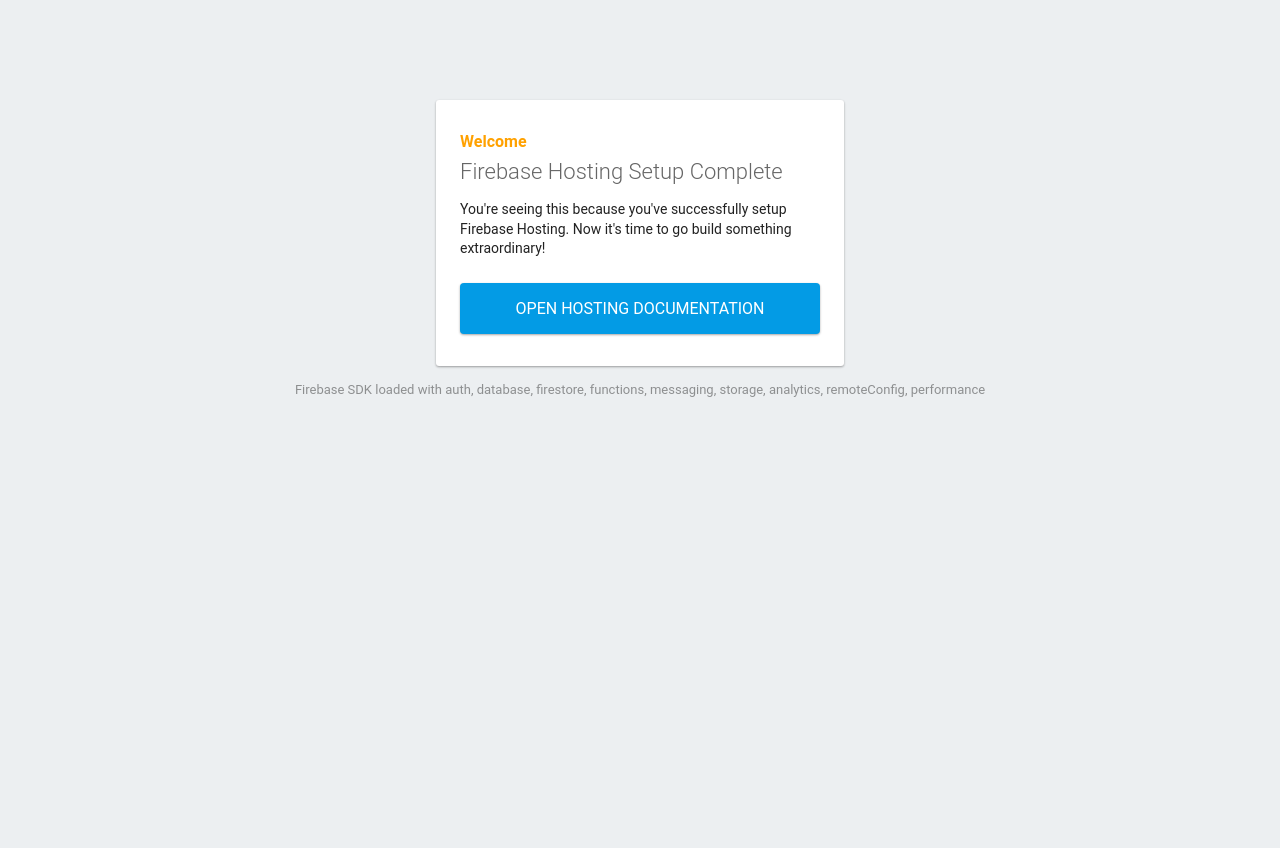
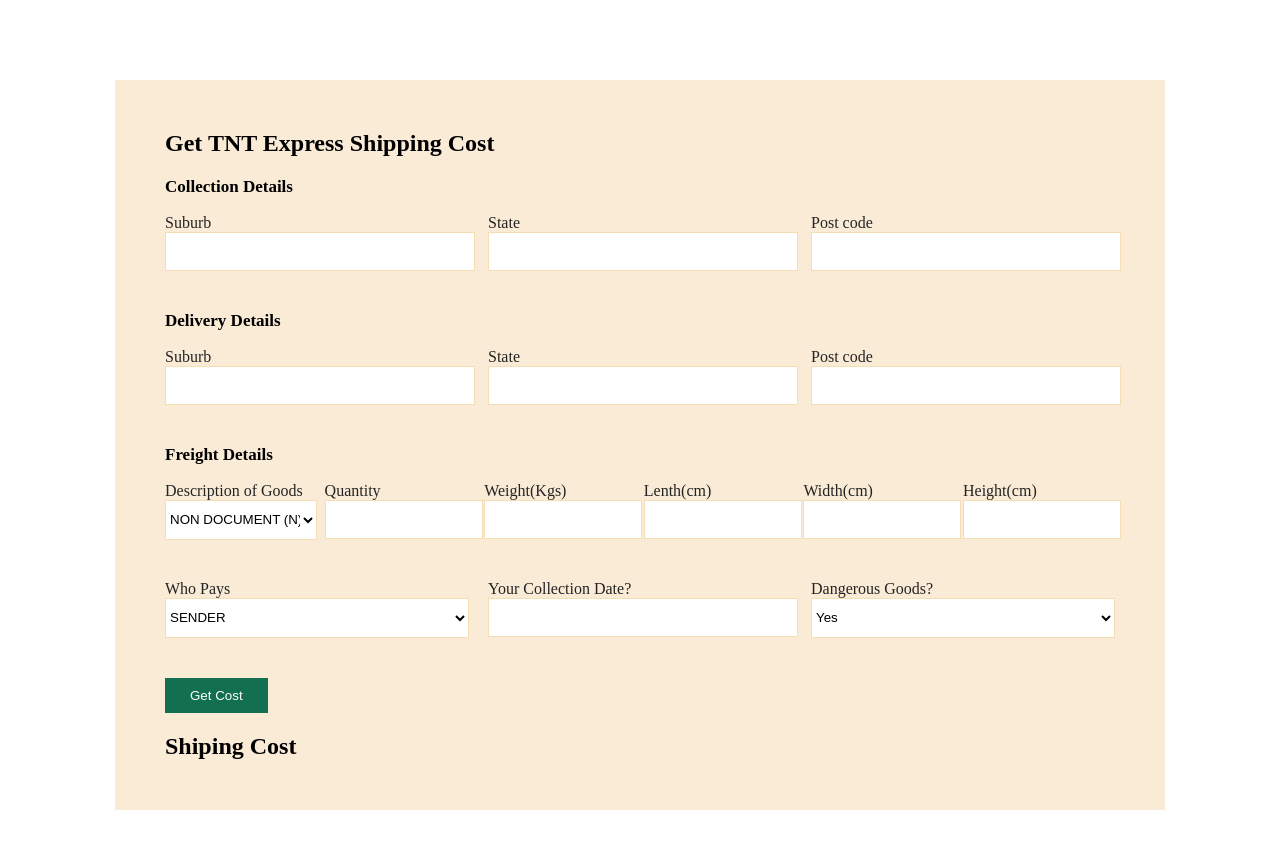
Before and after one commit to coder-mahfuz/tntExpress, a plain HTML site: page public/index.html in a window 1280 px wide. Before the commit the page ends 800 px from the top, so only its background shows below. Drawn offline with Linux system fonts and the light colour scheme; some packages are replaced by stand-ins of ours.

Commit message:
firebase

```diff
--- a/public/index.html
+++ b/public/index.html
@@ -1,89 +1,168 @@
 <!DOCTYPE html>
-<html>
-  <head>
-    <meta charset="utf-8">
-    <meta name="viewport" content="width=device-width, initial-scale=1">
-    <title>Welcome to Firebase Hosting</title>
+<html lang="en">
 
-    <!-- update the version number as needed -->
-    <script defer src="/__/firebase/9.13.0/firebase-app-compat.js"></script>
-    <!-- include only the Firebase features as you need -->
-    <script defer src="/__/firebase/9.13.0/firebase-auth-compat.js"></script>
-    <script defer src="/__/firebase/9.13.0/firebase-database-compat.js"></script>
-    <script defer src="/__/firebase/9.13.0/firebase-firestore-compat.js"></script>
-    <script defer src="/__/firebase/9.13.0/firebase-functions-compat.js"></script>
-    <script defer src="/__/firebase/9.13.0/firebase-messaging-compat.js"></script>
-    <script defer src="/__/firebase/9.13.0/firebase-storage-compat.js"></script>
-    <script defer src="/__/firebase/9.13.0/firebase-analytics-compat.js"></script>
-    <script defer src="/__/firebase/9.13.0/firebase-remote-config-compat.js"></script>
-    <script defer src="/__/firebase/9.13.0/firebase-performance-compat.js"></script>
-    <!--
-      initialize the SDK after all desired features are loaded, set useEmulator to false
-      to avoid connecting the SDK to running emulators.
-    -->
-    <script defer src="/__/firebase/init.js?useEmulator=true"></script>
+<head>
+  <meta charset="UTF-8">
+  <meta http-equiv="X-UA-Compatible" content="IE=edge">
+  <meta name="viewport" content="width=device-width, initial-scale=1.0">
+  <link rel="stylesheet" href="style.css">
+  <title>TNT Express</title>
+</head>
 
-    <style media="screen">
-      body { background: #ECEFF1; color: rgba(0,0,0,0.87); font-family: Roboto, Helvetica, Arial, sans-serif; margin: 0; padding: 0; }
-      #message { background: white; max-width: 360px; margin: 100px auto 16px; padding: 32px 24px; border-radius: 3px; }
-      #message h2 { color: #ffa100; font-weight: bold; font-size: 16px; margin: 0 0 8px; }
-      #message h1 { font-size: 22px; font-weight: 300; color: rgba(0,0,0,0.6); margin: 0 0 16px;}
-      #message p { line-height: 140%; margin: 16px 0 24px; font-size: 14px; }
-      #message a { display: block; text-align: center; background: #039be5; text-transform: uppercase; text-decoration: none; color: white; padding: 16px; border-radius: 4px; }
-      #message, #message a { box-shadow: 0 1px 3px rgba(0,0,0,0.12), 0 1px 2px rgba(0,0,0,0.24); }
-      #load { color: rgba(0,0,0,0.4); text-align: center; font-size: 13px; }
-      @media (max-width: 600px) {
-        body, #message { margin-top: 0; background: white; box-shadow: none; }
-        body { border-top: 16px solid #ffa100; }
-      }
-    </style>
-  </head>
-  <body>
-    <div id="message">
-      <h2>Welcome</h2>
-      <h1>Firebase Hosting Setup Complete</h1>
-      <p>You're seeing this because you've successfully setup Firebase Hosting. Now it's time to go build something extraordinary!</p>
-      <a target="_blank" href="https://firebase.google.com/docs/hosting/">Open Hosting Documentation</a>
+<body>
+  <div class="main_container">
+    <div class="container">
+      <div class="main_heading">
+        <h2>Get TNT Express Shipping Cost</h2>
+      </div>
+      <form id="form">
+        <div class="form">
+
+          <!-- Collectio Details-->
+          <h3>Collection Details</h3>
+          <div class="collection">
+            <!-- suburb -->
+            <div>
+              <label for="csuburb">Suburb</label><br>
+              <input type="text" id="csuburb" name="csuburb"><br>
+            </div>
+            <!-- suburb -->
+
+
+            <!-- stat -->
+            <div>
+              <label for="cstate">State</label><br>
+              <input type="text" id="cstate" name="cstate"><br>
+            </div>
+            <!-- stat -->
+
+            <!-- Post code -->
+            <div>
+              <label for="cpcode">Post code</label><br>
+              <input type="text" id="cpcode" name="cpcode"><br>
+            </div>
+            <!-- Post code -->
+          </div>
+          <!-- Collectio Details-->
+
+          <!-- Delivery Details-->
+          <h3>Delivery Details</h3>
+          <div class="delivery">
+            <!-- suburb -->
+            <div>
+              <label for="dsuburb">Suburb</label><br>
+              <input type="text" id="dsuburb" name="dsuburb"><br>
+            </div>
+            <!-- suburb -->
+
+
+            <!-- stat -->
+            <div>
+              <label for="dstate">State</label><br>
+              <input type="text" id="dstate" name="dstate"><br>
+            </div>
+            <!-- stat -->
+
+            <!-- Post code -->
+            <div>
+              <label for="dpcode">Post code</label><br>
+              <input type="text" id="dpcode" name="dpcode"><br>
+            </div>
+            <!-- Post code -->
+
+            <!-- <div>
+                        <label for="collection_date">Collection Date</label><br>
+                        <select name="collection_date" id="collection_date" form="form">
+                          <option value="26/10/2022">26 Oct</option>
+                          <option value="27/10/2022">27 Oct</option>
+                          <option value="28/10/2022">28 Oct</option>
+                          <option value="31/10/2022">31 Oct</option>
+                          <option value="01/11/2022">01 Nov</option>
+                          <option value="02/11/2022">02 Nov</option>
+                          <option value="03/11/2022">03 Nov</option>
+                        </select>
+                      </div> -->
+          </div>
+          <!-- Delivery Details-->
+
+          <!-- Dimension -->
+          <h3>Freight Details</h3>
+          <div class="dimension">
+            <div>
+              <label for="goods_description">Description of Goods</label><br>
+              <select name="goods_description" id="goods_description" form="form">
+                <option value="N">NON DOCUMENT (N)</option>
+                <option value="D">DOCUMENT (D)</option>
+              </select>
+            </div>
+
+
+            <div>
+              <label for="quantity">Quantity</label><br>
+              <input type="number" id="quantity" name="quantity"><br>
+            </div>
+
+            <div>
+              <label for="weight">Weight(Kgs)</label><br>
+              <input type="number" id="weight" name="weight"><br>
+            </div>
+
+            <div>
+              <label for="lenth">Lenth(cm)</label><br>
+              <input type="text" id="lenth" name="lenth"><br>
+            </div>
+
+            <div>
+              <label for="width">Width(cm)</label><br>
+              <input type="text" id="width" name="width"><br>
+            </div>
+
+            <div>
+              <label for="height">Height(cm)</label><br>
+              <input type="text" id="height" name="height"><br>
+            </div>
+
+          </div>
+          <!-- Dimension -->
+
+          <!-- Freight Details  -->
+          <div class="details">
+            <div>
+              <label for="payer">Who Pays</label><br>
+              <select name="payer" id="payer" form="form">
+                <option value="S">SENDER</option>
+              </select>
+            </div>
+
+
+            <div>
+              <label for="collection_date">Your Collection Date?</label><br>
+              <input type="text" id="collection_date" name="collection_date"><br>
+            </div>
+
+            <div>
+              <label for="dgoods">Dangerous Goods?</label><br>
+              <select name="dgoods" id="dgoods" form="form">
+                <option value="true">Yes</option>
+                <option value="false">No</option>
+              </select>
+            </div>
+
+          </div>
+          <!-- Freight Details  -->
+
+        </div>
+
+        <button type="submit" id="get_cost">Get Cost</button>
+      </form>
+      <div class="cost">
+        <h2>Shiping Cost</h2>
+        <p id="show_cost"></p>
+      </div>
     </div>
-    <p id="load">Firebase SDK Loading&hellip;</p>
 
-    <script>
-      document.addEventListener('DOMContentLoaded', function() {
-        const loadEl = document.querySelector('#load');
-        // // 🔥🔥🔥🔥🔥🔥🔥🔥🔥🔥🔥🔥🔥🔥🔥🔥🔥🔥🔥🔥🔥🔥🔥🔥🔥🔥🔥🔥🔥🔥🔥
-        // // The Firebase SDK is initialized and available here!
-        //
-        // firebase.auth().onAuthStateChanged(user => { });
-        // firebase.database().ref('/path/to/ref').on('value', snapshot => { });
-        // firebase.firestore().doc('/foo/bar').get().then(() => { });
-        // firebase.functions().httpsCallable('yourFunction')().then(() => { });
-        // firebase.messaging().requestPermission().then(() => { });
-        // firebase.storage().ref('/path/to/ref').getDownloadURL().then(() => { });
-        // firebase.analytics(); // call to activate
-        // firebase.analytics().logEvent('tutorial_completed');
-        // firebase.performance(); // call to activate
-        //
-        // // 🔥🔥🔥🔥🔥🔥🔥🔥🔥🔥🔥🔥🔥🔥🔥🔥🔥🔥🔥🔥🔥🔥🔥🔥🔥🔥🔥🔥🔥🔥🔥
 
-        try {
-          let app = firebase.app();
-          let features = [
-            'auth',
-            'database',
-            'firestore',
-            'functions',
-            'messaging',
-            'storage',
-            'analytics',
-            'remoteConfig',
-            'performance',
-          ].filter(feature => typeof app[feature] === 'function');
-          loadEl.textContent = `Firebase SDK loaded with ${features.join(', ')}`;
-        } catch (e) {
-          console.error(e);
-          loadEl.textContent = 'Error loading the Firebase SDK, check the console.';
-        }
-      });
-    </script>
-  </body>
+    <script src="app.js"></script>
+</body>
+
 </html>
```
Also changed, not shown: index.html (deleted, +0 -168 lines), public/app.js (renamed from app.js), public/style.css (renamed from style.css).
